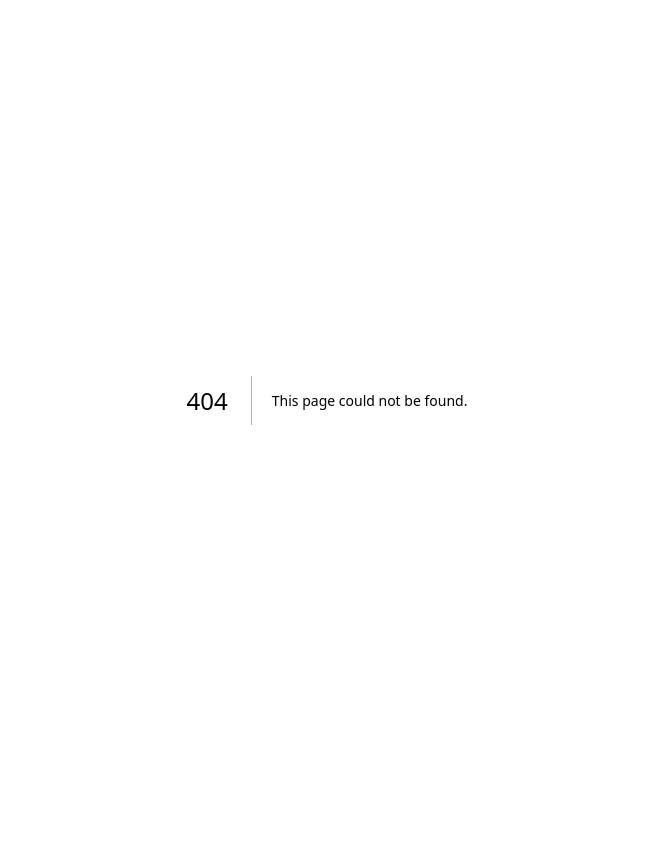
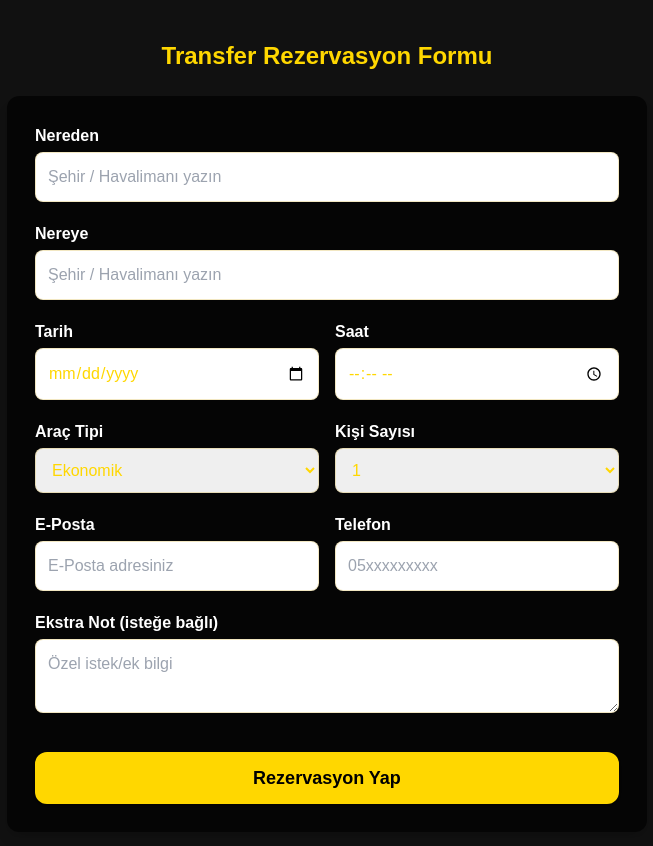
Before and after one commit to haliltayfur/yolcutransferi, a Next.js app: page /rezervasyon in a window 1280 px wide. Before the commit this address had no page. Shown: the top 846 px of the page, without its empty margins (313-966 px from the left). Before the commit the page ends 800 px from the top, so only its background shows below. Built offline with nearby package versions, Linux system fonts and the light colour scheme.

Commit message:
Create page.js

```diff
--- /dev/null
+++ b/app/rezervasyon/page.js
@@ -0,0 +1,167 @@
+"use client";
+import { useState } from "react";
+
+const sehirler = [
+  "İstanbul", "Ankara", "İzmir", "Antalya", "Bodrum", "Trabzon",
+  "Sabiha Gökçen Havalimanı", "İstanbul Havalimanı", "Esenboğa Havalimanı"
+];
+
+const aracTipleri = [
+  "Ekonomik", "Standart", "Lüks", "Premium Elite", "Premium +++", "Dron Transferi", "Diğer"
+];
+
+const yolcuSayilari = Array.from({ length: 10 }, (_, i) => (i + 1).toString()).concat("Diğer");
+
+export default function Rezervasyon() {
+  const [nereden, setNereden] = useState("");
+  const [nereye, setNereye] = useState("");
+  const [tarih, setTarih] = useState("");
+  const [saat, setSaat] = useState("");
+  const [arac, setArac] = useState(aracTipleri[0]);
+  const [kisi, setKisi] = useState("1");
+  const [email, setEmail] = useState("");
+  const [telefon, setTelefon] = useState("");
+  const [not, setNot] = useState("");
+
+  // Filtreleme/autocomplete
+  const filterLoc = (input) =>
+    !input
+      ? []
+      : sehirler.filter((opt) => opt.toLowerCase().includes(input.toLowerCase()));
+
+  const [neredenOpts, setNeredenOpts] = useState([]);
+  const [nereyeOpts, setNereyeOpts] = useState([]);
+
+  return (
+    <main className="max-w-2xl mx-auto px-4 py-10">
+      <h1 className="text-2xl font-bold text-gold mb-6 text-center">Transfer Rezervasyon Formu</h1>
+      <form className="bg-black/70 rounded-xl shadow-lg p-7 flex flex-col gap-5" onSubmit={e => e.preventDefault()}>
+        {/* Nereden */}
+        <div>
+          <label className="text-gray-200 font-semibold">Nereden</label>
+          <input
+            className="mt-1 w-full p-3 rounded-lg bg-gray-900/90 text-gold border border-gold/30 focus:outline-none"
+            placeholder="Şehir / Havalimanı yazın"
+            value={nereden}
+            onChange={e => {
+              setNereden(e.target.value);
+              setNeredenOpts(filterLoc(e.target.value));
+            }}
+            list="nereden-list"
+            required
+          />
+          <datalist id="nereden-list">
+            {neredenOpts.map(opt => <option key={opt}>{opt}</option>)}
+          </datalist>
+        </div>
+        {/* Nereye */}
+        <div>
+          <label className="text-gray-200 font-semibold">Nereye</label>
+          <input
+            className="mt-1 w-full p-3 rounded-lg bg-gray-900/90 text-gold border border-gold/30 focus:outline-none"
+            placeholder="Şehir / Havalimanı yazın"
+            value={nereye}
+            onChange={e => {
+              setNereye(e.target.value);
+              setNereyeOpts(filterLoc(e.target.value));
+            }}
+            list="nereye-list"
+            required
+          />
+          <datalist id="nereye-list">
+            {nereyeOpts.map(opt => <option key={opt}>{opt}</option>)}
+          </datalist>
+        </div>
+        {/* Tarih - Saat */}
+        <div className="flex gap-4">
+          <div className="flex-1">
+            <label className="text-gray-200 font-semibold">Tarih</label>
+            <input
+              type="date"
+              className="mt-1 w-full p-3 rounded-lg bg-gray-900/90 text-gold border border-gold/30 focus:outline-none"
+              value={tarih}
+              onChange={e => setTarih(e.target.value)}
+              required
+            />
+          </div>
+          <div className="flex-1">
+            <label className="text-gray-200 font-semibold">Saat</label>
+            <input
+              type="time"
+              className="mt-1 w-full p-3 rounded-lg bg-gray-900/90 text-gold border border-gold/30 focus:outline-none"
+              value={saat}
+              onChange={e => setSaat(e.target.value)}
+              required
+            />
+          </div>
+        </div>
+        {/* Araç Tipi - Kişi */}
+        <div className="flex gap-4">
+          <div className="flex-1">
+            <label className="text-gray-200 font-semibold">Araç Tipi</label>
+            <select
+              className="mt-1 w-full p-3 rounded-lg bg-gray-900/90 text-gold border border-gold/30 focus:outline-none"
+              value={arac}
+              onChange={e => setArac(e.target.value)}
+            >
+              {aracTipleri.map(tip => (
+                <option key={tip}>{tip}</option>
+              ))}
+            </select>
+          </div>
+          <div className="flex-1">
+            <label className="text-gray-200 font-semibold">Kişi Sayısı</label>
+            <select
+              className="mt-1 w-full p-3 rounded-lg bg-gray-900/90 text-gold border border-gold/30 focus:outline-none"
+              value={kisi}
+              onChange={e => setKisi(e.target.value)}
+            >
+              {yolcuSayilari.map(sayi => (
+                <option key={sayi}>{sayi}</option>
+              ))}
+            </select>
+          </div>
+        </div>
+        {/* Email - Telefon */}
+        <div className="flex gap-4">
+          <div className="flex-1">
+            <label className="text-gray-200 font-semibold">E-Posta</label>
+            <input
+              type="email"
+              className="mt-1 w-full p-3 rounded-lg bg-gray-900/90 text-gold border border-gold/30 focus:outline-none"
+              placeholder="E-Posta adresiniz"
+              value={email}
+              onChange={e => setEmail(e.target.value)}
+              required
+            />
+          </div>
+          <div className="flex-1">
+            <label className="text-gray-200 font-semibold">Telefon</label>
+            <input
+              type="tel"
+              className="mt-1 w-full p-3 rounded-lg bg-gray-900/90 text-gold border border-gold/30 focus:outline-none"
+              placeholder="05xxxxxxxxx"
+              value={telefon}
+              onChange={e => setTelefon(e.target.value)}
+              required
+            />
+          </div>
+        </div>
+        {/* Not */}
+        <div>
+          <label className="text-gray-200 font-semibold">Ekstra Not (isteğe bağlı)</label>
+          <textarea
+            className="mt-1 w-full p-3 rounded-lg bg-gray-900/90 text-gold border border-gold/30 focus:outline-none"
+            rows={2}
+            placeholder="Özel istek/ek bilgi"
+            value={not}
+            onChange={e => setNot(e.target.value)}
+          />
+        </div>
+        <button className="mt-3 bg-gold text-black font-semibold py-3 rounded-xl text-lg shadow hover:bg-yellow-400 transition">
+          Rezervasyon Yap
+        </button>
+      </form>
+    </main>
+  );
+}
```
